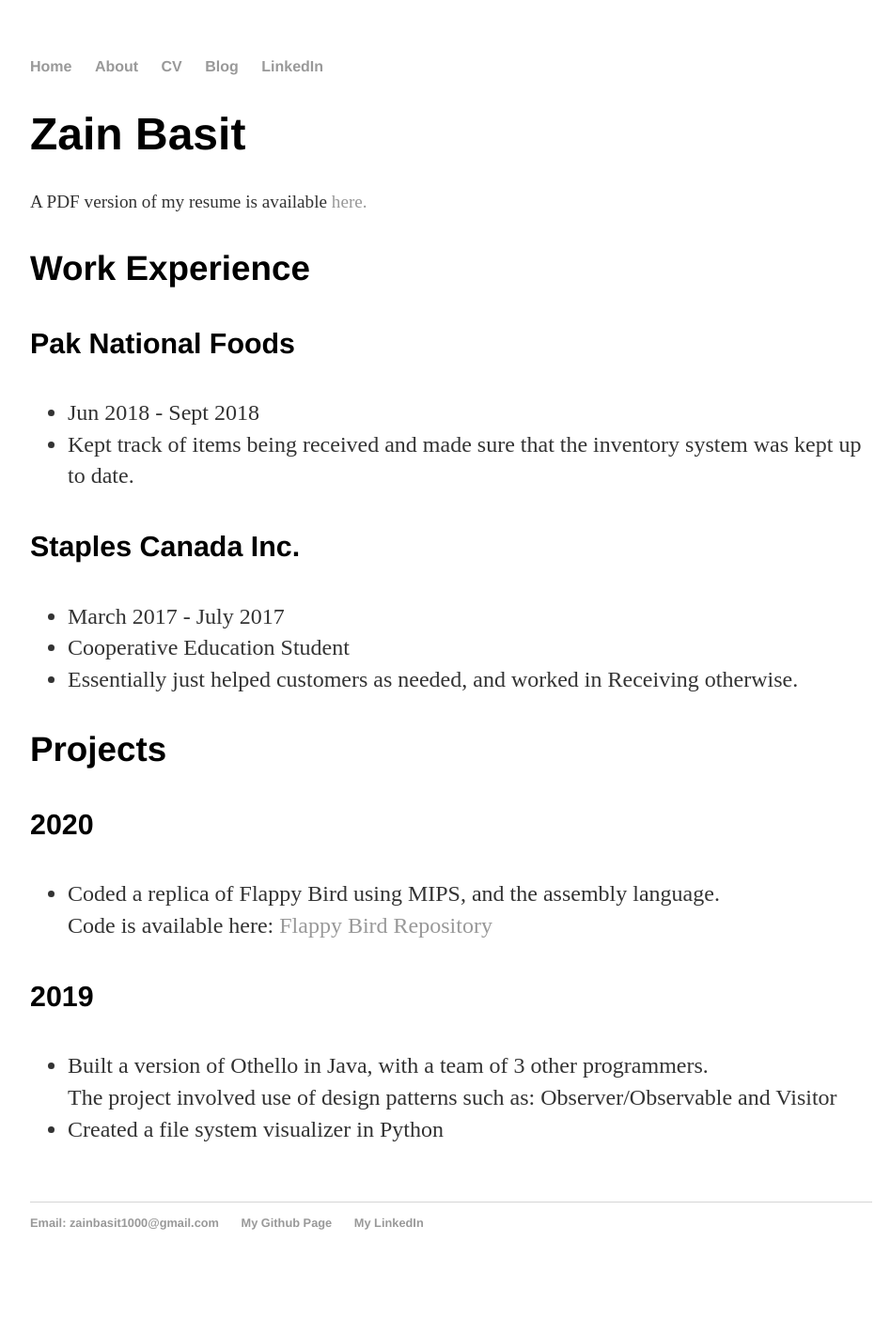
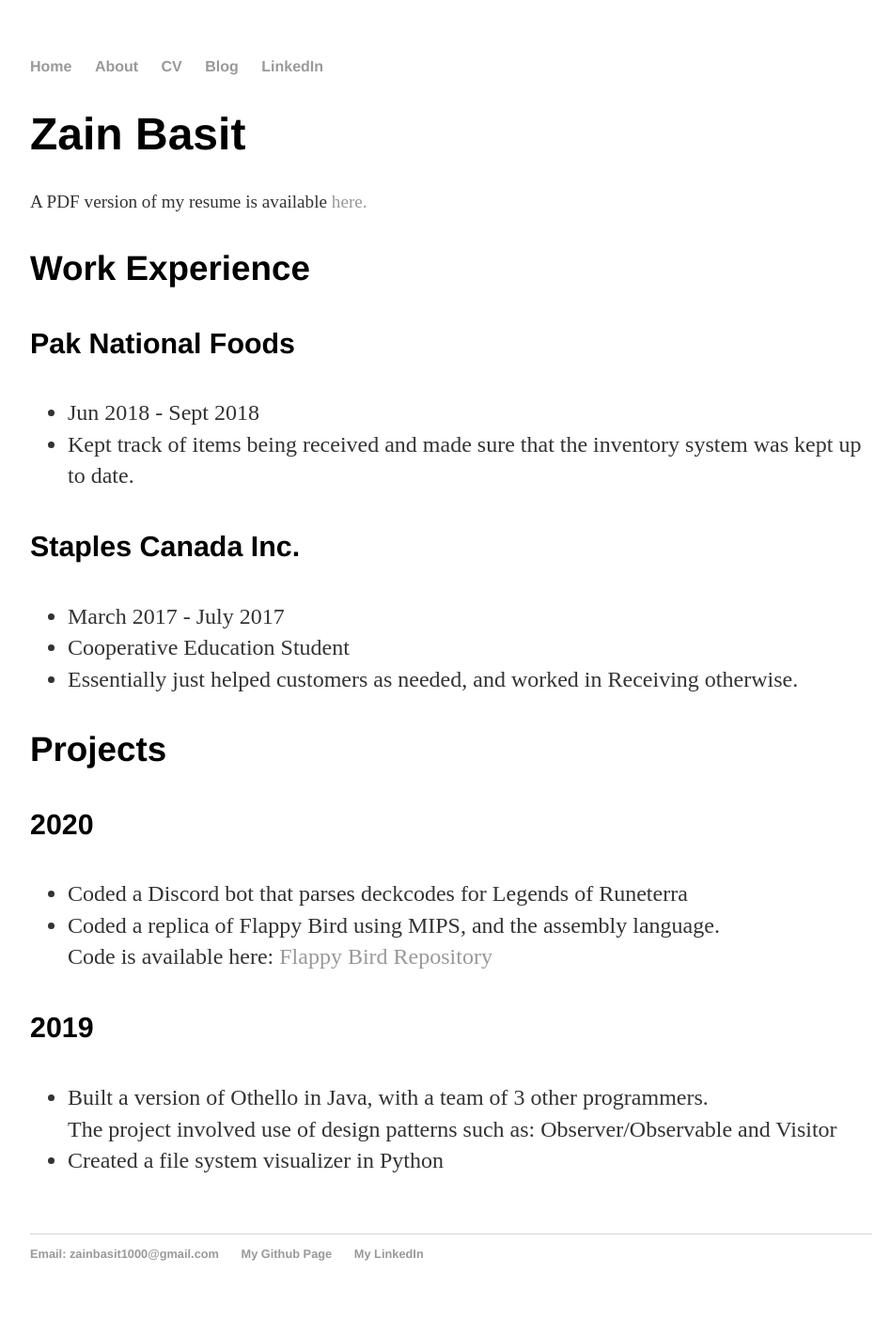
Before and after one commit to Zain-Basit/zain-basit.github.io, a Jekyll site: the page built from cv/index.html, in a window 1280 px wide. Shown: the whole page at 94% size, without its empty margins (160-1107 px from the left). Built offline with Jekyll 4.4.1, drawn with Linux system fonts in a browser that asks for light colours; before the commit the page ends 1371 px from its top, so only the background shows below that.

Commit message:
Pushing some updates

```diff
--- a/cv/index.html
+++ b/cv/index.html
@@ -25,6 +25,7 @@ title: Zain's CV/Resume
 
         <h4>2020</h4>
         <ul>
+            <li>Coded a Discord bot that parses deckcodes for Legends of Runeterra</li>
             <li>Coded a replica of Flappy Bird using MIPS, and the assembly language. <br> Code is available here: <a href="" target="_blank">Flappy Bird Repository</a></li>
         </ul>
 
```
Also changed, not shown: 1 other file.
